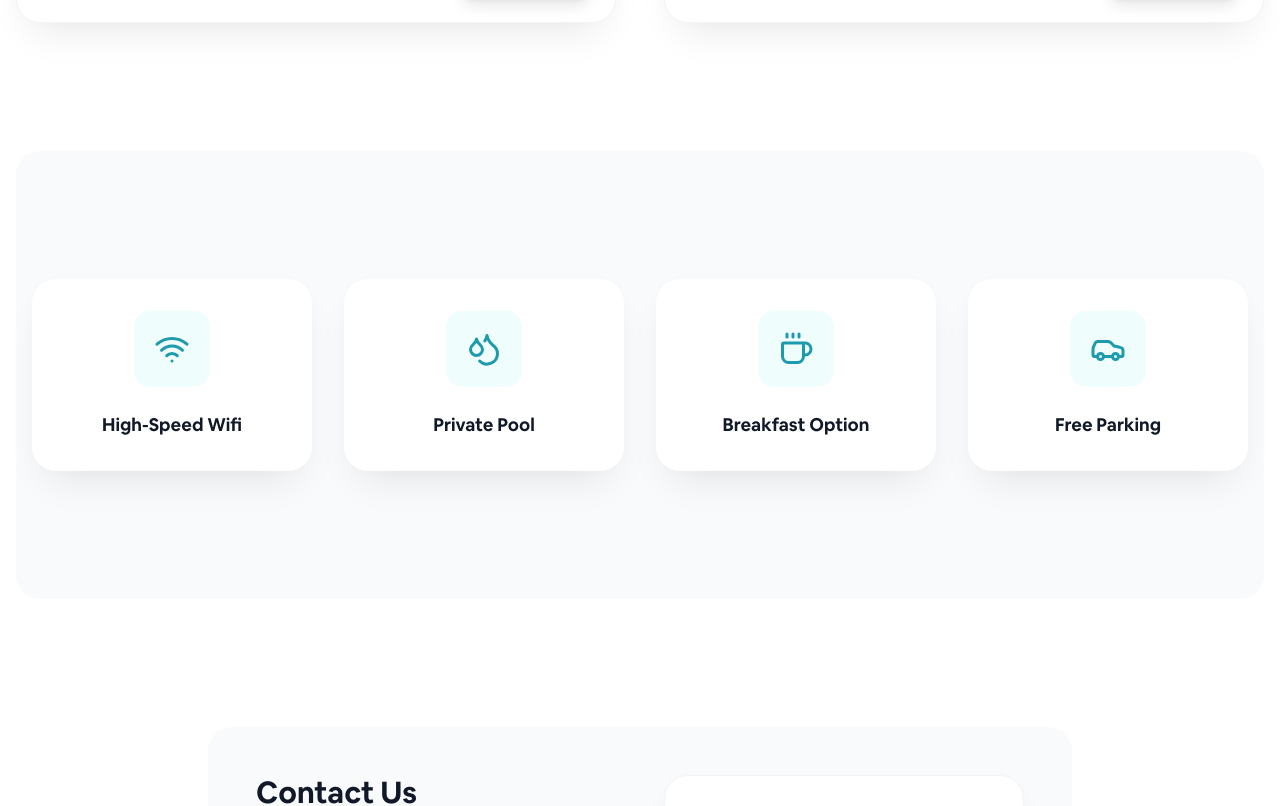
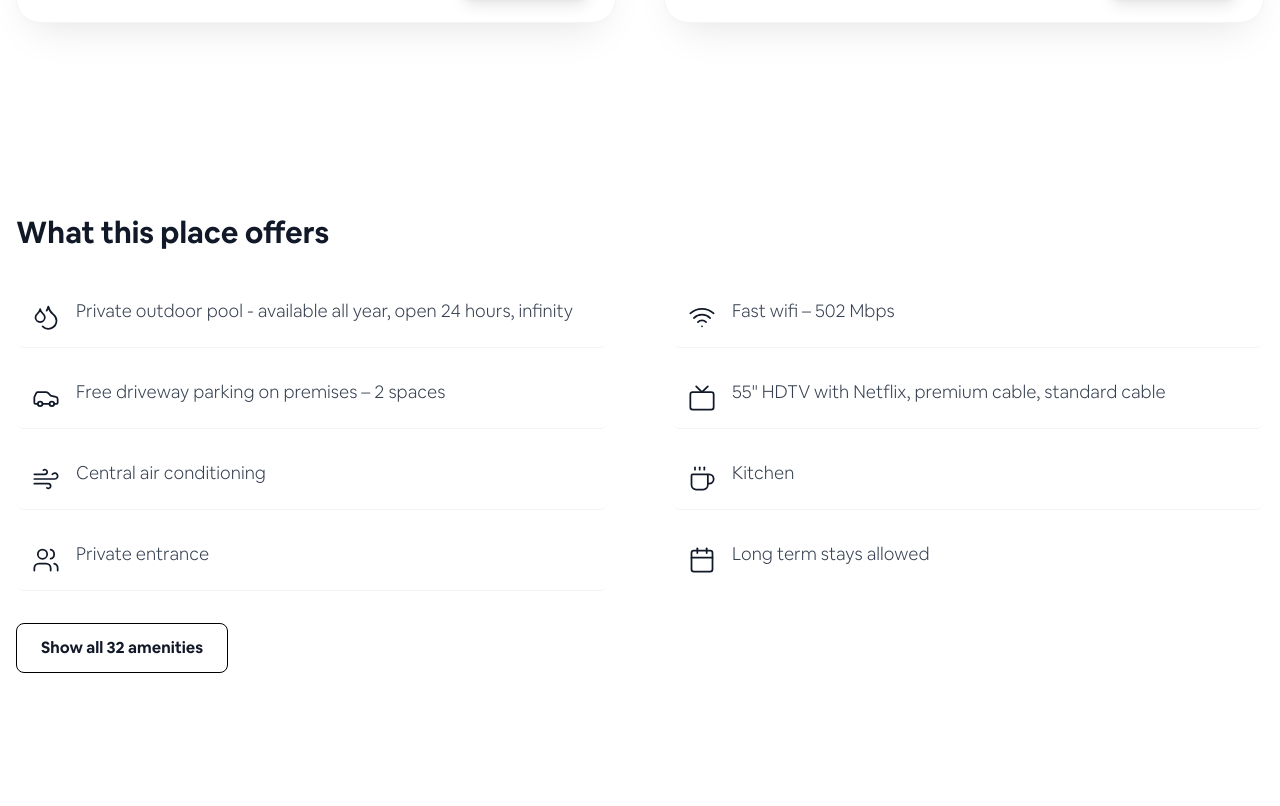
Before and after one commit to khalid-1/o2-Poll-Villa, a React (Vite) app: page / in a window 1280 px wide. Shown: the part 1564-2370 px from the top of the page. Built offline with nearby package versions, Linux system fonts and the light colour scheme.

Commit message:
airbnb styled amenities

```diff
--- a/src/App.jsx
+++ b/src/App.jsx
@@ -525,24 +525,32 @@ export default function App() {
                         </div>
 
                         {/* Amenities Highlights */}
-                        <div className="bg-gray-50 py-16 md:py-32 rounded-3xl mx-4 my-8">
-                            <div className="max-w-7xl mx-auto px-4">
-                                <div className="grid grid-cols-2 md:grid-cols-4 gap-4 md:gap-8">
-                                    {[
-                                        { icon: Wifi, label: "High-Speed Wifi" },
-                                        { icon: Droplets, label: "Private Pool" },
-                                        { icon: Coffee, label: "Breakfast Option" },
-                                        { icon: Car, label: "Free Parking" }
-                                    ].map((item, idx) => (
-                                        <div key={idx}
-                                            className="flex flex-col items-center text-center p-5 md:p-8 bg-white rounded-3xl shadow-premium hover:shadow-premium-hover transition-all duration-300 hover:-translate-y-2 group">
-                                            <div className="p-3 md:p-5 bg-cyan-50 rounded-2xl text-cyan-600 mb-4 md:mb-6 group-hover:bg-cyan-600 group-hover:text-white transition-colors duration-300">
-                                                <item.icon size={28} className="md:w-9 md:h-9" />
-                                            </div>
-                                            <h3 className="font-bold text-gray-900 text-sm md:text-lg">{item.label}</h3>
+                        {/* Airbnb-style Amenities Section */}
+                        <div className="max-w-7xl mx-auto px-4 py-16 md:py-24">
+                            <h2 className="text-2xl md:text-3xl font-bold text-gray-900 mb-8">What this place offers</h2>
+                            <div className="grid grid-cols-1 md:grid-cols-2 gap-y-4 gap-x-16">
+                                {[
+                                    { icon: Droplets, label: "Private outdoor pool - available all year, open 24 hours, infinity" },
+                                    { icon: Wifi, label: "Fast wifi – 502 Mbps" },
+                                    { icon: Car, label: "Free driveway parking on premises – 2 spaces" },
+                                    { icon: Tv, label: "55\" HDTV with Netflix, premium cable, standard cable" },
+                                    { icon: Wind, label: "Central air conditioning" },
+                                    { icon: Coffee, label: "Kitchen" },
+                                    { icon: Users, label: "Private entrance" },
+                                    { icon: Calendar, label: "Long term stays allowed" },
+                                ].map((item, idx) => (
+                                    <div key={idx} className="flex items-start gap-4 p-4 border-b border-gray-100 last:border-0 hover:bg-gray-50 rounded-lg transition-colors">
+                                        <div className="text-gray-900 mt-1">
+                                            <item.icon size={28} strokeWidth={1.5} />
                                         </div>
-                                    ))}
-                                </div>
+                                        <span className="text-gray-700 text-lg font-light leading-snug">{item.label}</span>
+                                    </div>
+                                ))}
+                            </div>
+                            <div className="mt-8">
+                                <button className="px-6 py-3 border border-black rounded-lg font-semibold hover:bg-gray-50 transition-colors">
+                                    Show all 32 amenities
+                                </button>
                             </div>
                         </div>
 
```
Also changed, not shown: screencapture-airbnb-ae-rooms-1081671407494197816-2026-01-12-17_00_01.png (added).
